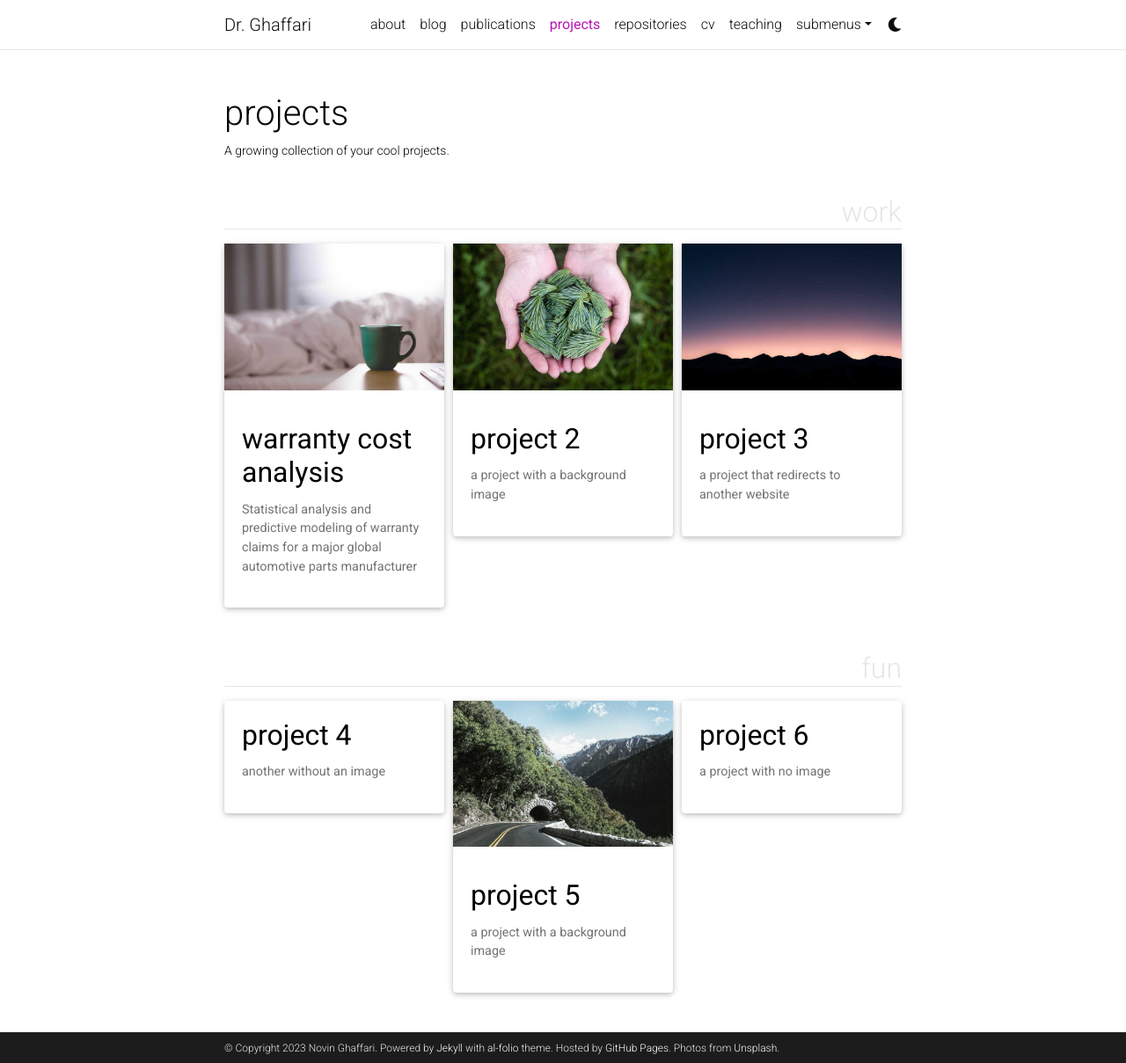
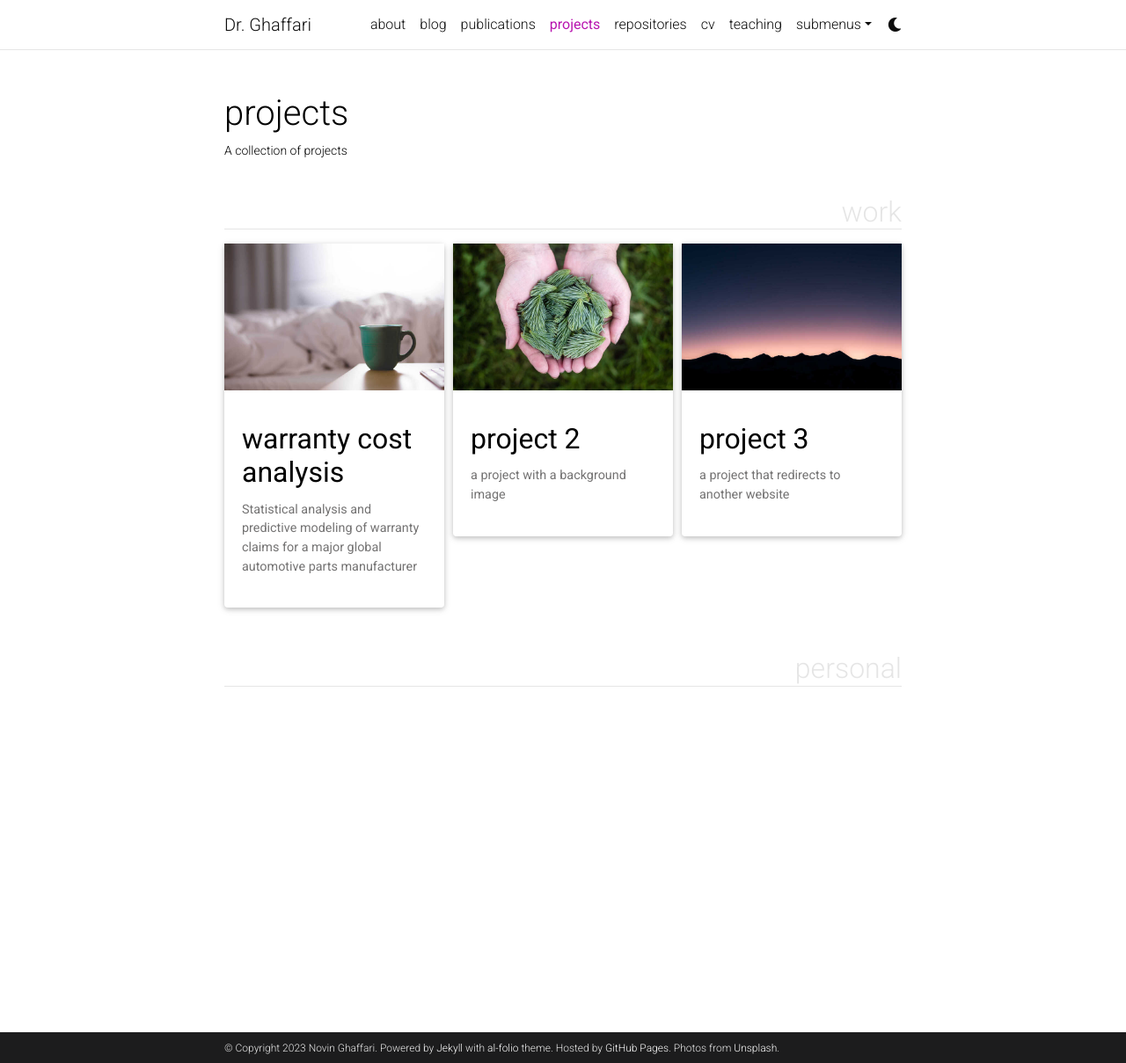
Before and after one commit to nghaffari/nghaffari.github.io, a Jekyll site: the page built from _pages/projects.md, in a window 1280 px wide and 1209 px high. Shown: the whole window at 88% size. Built offline with Jekyll 4.4.1, drawn with Linux system fonts in a browser that asks for light colours; full-size pictures stand in for the smaller copies a plugin makes; comment, search, counter and statistics services are not loaded; a style sheet for code colours, icons or effects is not loaded.

Commit message:
Update projects.md

```diff
--- a/_pages/projects.md
+++ b/_pages/projects.md
@@ -2,10 +2,10 @@
 layout: page
 title: projects
 permalink: /projects/
-description: A growing collection of your cool projects.
+description: A collection of projects
 nav: true
 nav_order: 2
-display_categories: [work, fun]
+display_categories: [work, personal]
 horizontal: false
 ---
 
```
